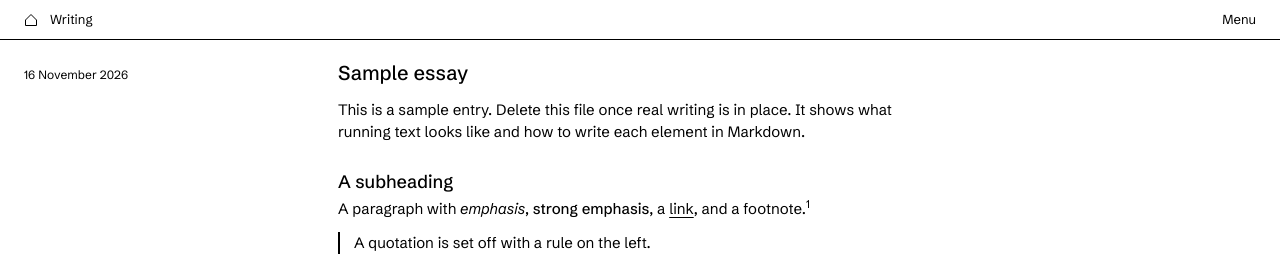
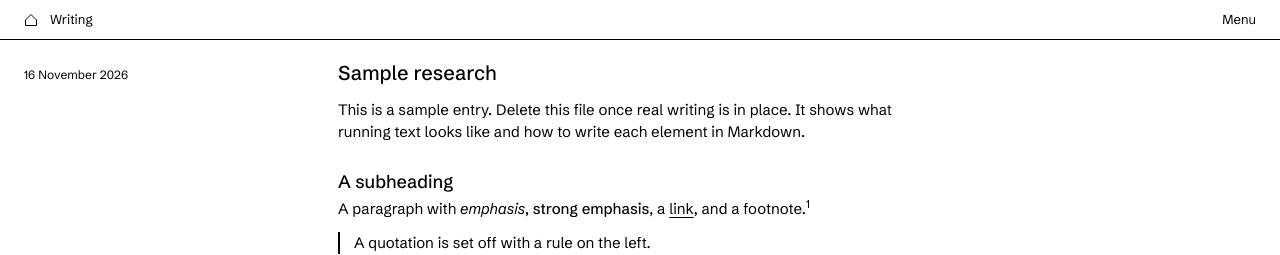
Before and after one commit to taherezm/personalsite, a Jekyll site: the page built from _writing/sample-research.md, in a window 1280 px wide. Shown: the top 255 px of the page. Built offline with Jekyll 4.4.1, drawn with Linux system fonts in a browser that asks for light colours.

Commit message:
Replace the Essays group with Research in Writing

```diff
--- a/_config.yml
+++ b/_config.yml
@@ -52,8 +52,6 @@ writing_kinds:
     label: Research
   - key: in-progress
     label: Works in progress
-  - key: essay
-    label: Essays
   - key: note
     label: Notes
 
--- a/_writing/sample-essay.md
+++ b/_writing/sample-research.md
@@ -1,6 +1,6 @@
 ---
-title: Sample essay
-kind: essay            # research | in-progress | essay | note
+title: Sample research
+kind: research         # research | in-progress | note
 date: 2026-11-16
 # status: Draft        # Optional. Shown beside the date.
 ---
```
